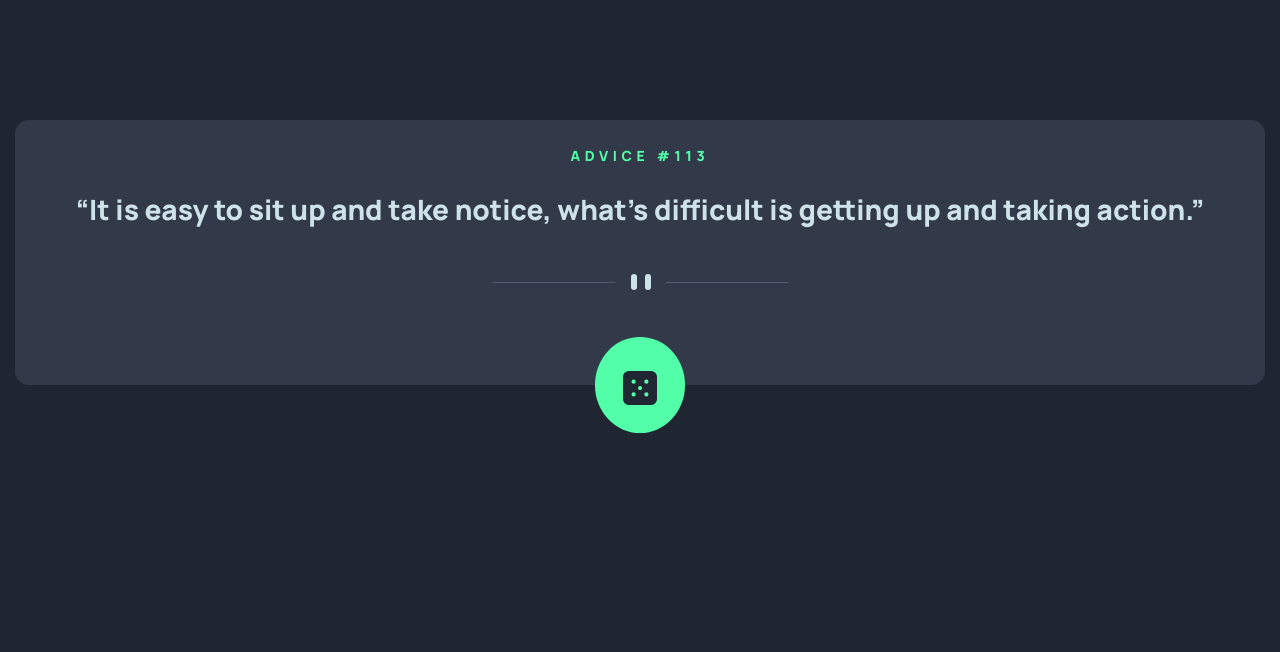
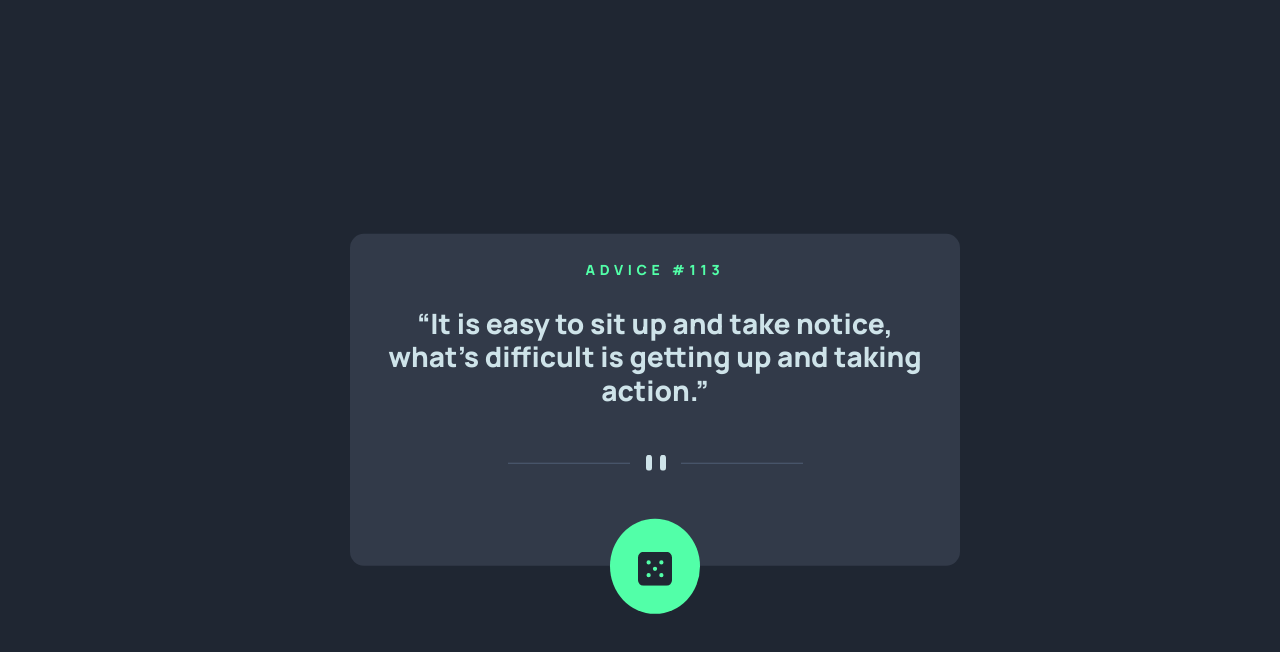
Before and after one commit to fabver82/advice-generator, a website: page index.html in a window 1280 px wide. Drawn offline with Linux system fonts and the light colour scheme.

Commit message:
desktop centering

```diff
--- a/src/sass/_container.scss
+++ b/src/sass/_container.scss
@@ -1,5 +1,8 @@
 .container{
     margin-top:4.28rem;
+    @media screen and (min-width: 640px){
+        margin:auto auto;
+    }
 }
 .quote-container{
     margin:15px;
@@ -15,6 +18,14 @@
     padding-left:0.75rem;
     padding-right:0.75rem;
     padding-bottom:0;
+
+    @media screen and (min-width: 640px){
+        position:absolute;
+        top:50%;
+        left:50%;
+        transform: translate(-50%,-50%);
+    }
+
 
     &__title{
         padding-top:1rem;
```
Also changed, not shown: public/css/style.css, 1 other file.
